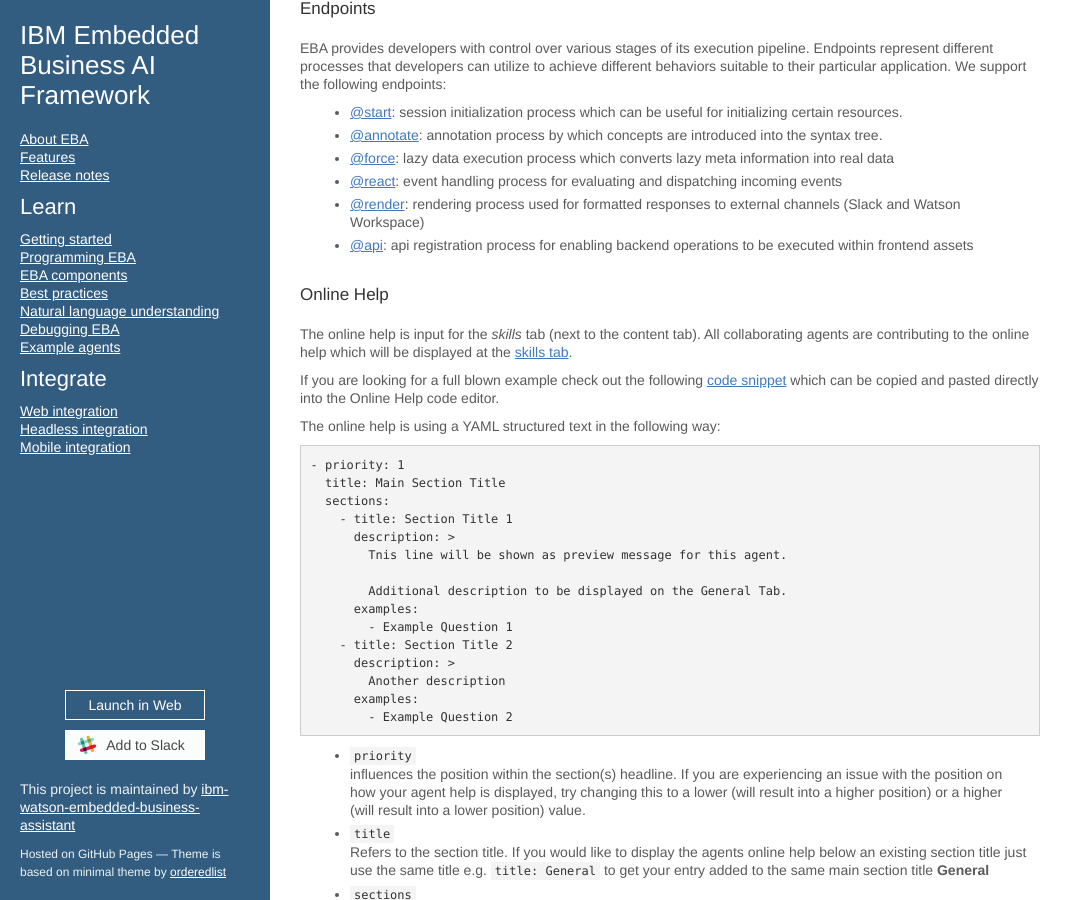
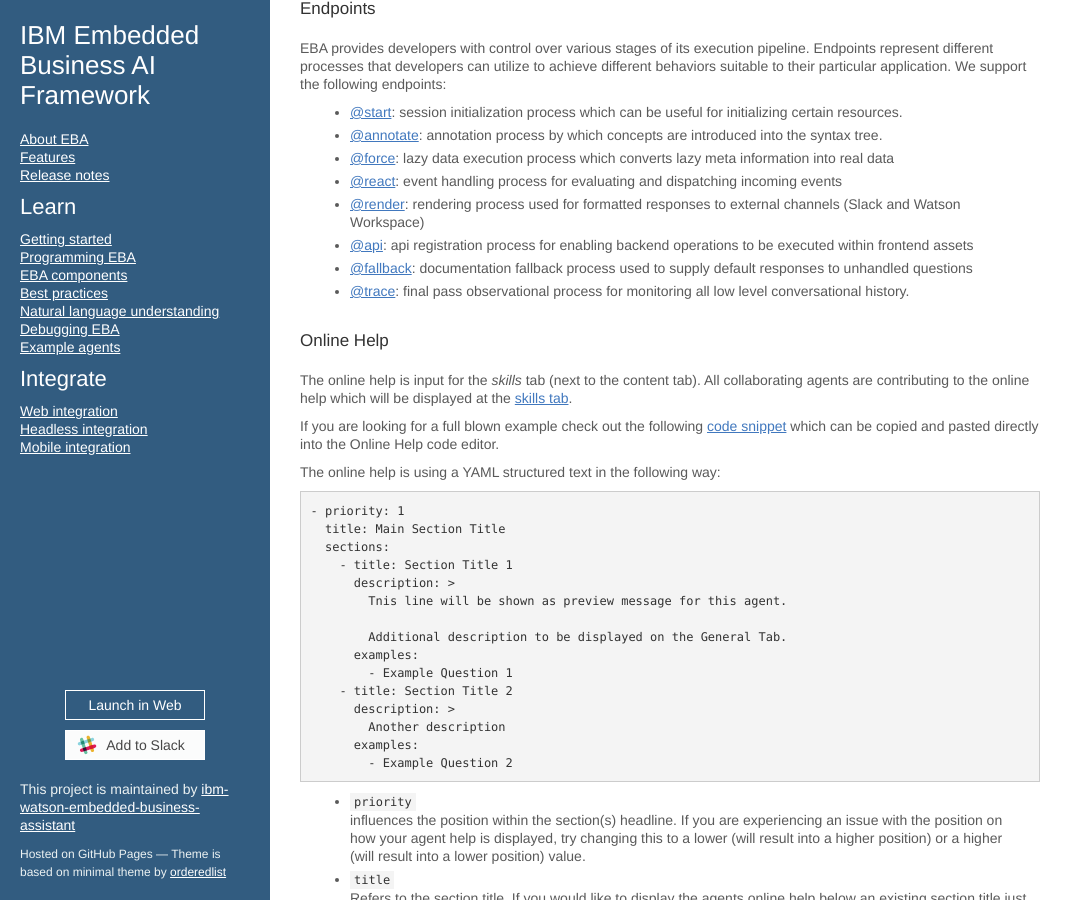
Before and after one commit to ibm-watson-embedded-business-assistant/eba-example-agents, a Jekyll site: the page built from docs/lab/General.md, in a window 1280 px wide and 900 px high, scrolled down 985 px. Shown: the whole window, without its empty margins (0-1083 px from the left). Built offline with Jekyll 4.4.1, drawn with Linux system fonts in a browser that asks for light colours; our own code applies the rules of GitHub Pages for plain Markdown files.

Commit message:
Update General.md

```diff
--- a/docs/lab/General.md
+++ b/docs/lab/General.md
@@ -50,6 +50,8 @@
 - [@react](./endpoints/React.md): event handling process for evaluating and dispatching incoming events
 - [@render](./endpoints/Render.md): rendering process used for formatted responses to external channels (Slack and Watson Workspace)
 - [@api](./endpoints/API.md): api registration process for enabling backend operations to be executed within frontend assets
+- [@fallback](./endpoints/Fallback.md): documentation fallback process used to supply default responses to unhandled questions
+- [@trace](./enpoints/Trace.md): final pass observational process for monitoring all low level conversational history.
 
 ### Online Help
 The online help is input for the *skills* tab (next to the content tab). All collaborating agents are contributing to the online help which will be displayed at the [skills tab](https://eba.ibm.com/assistant#/help).
```
